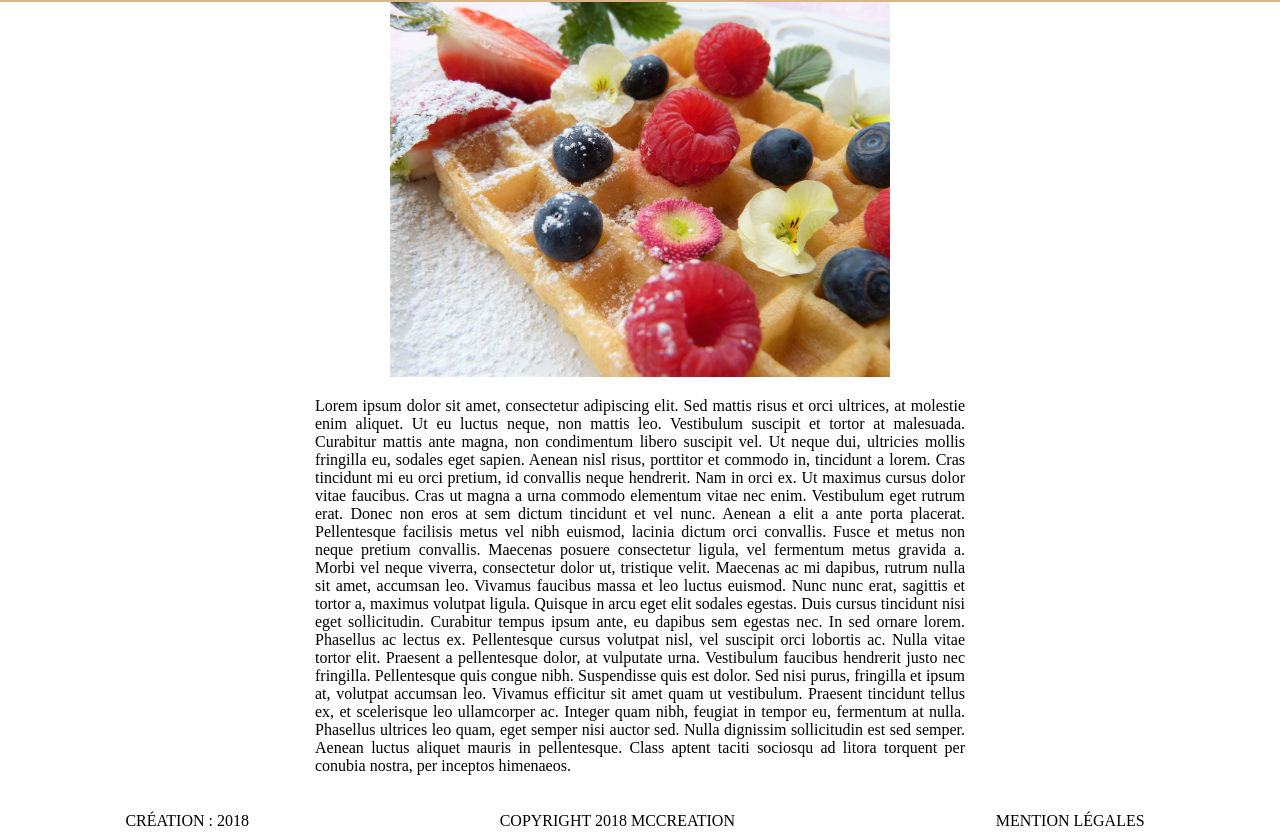
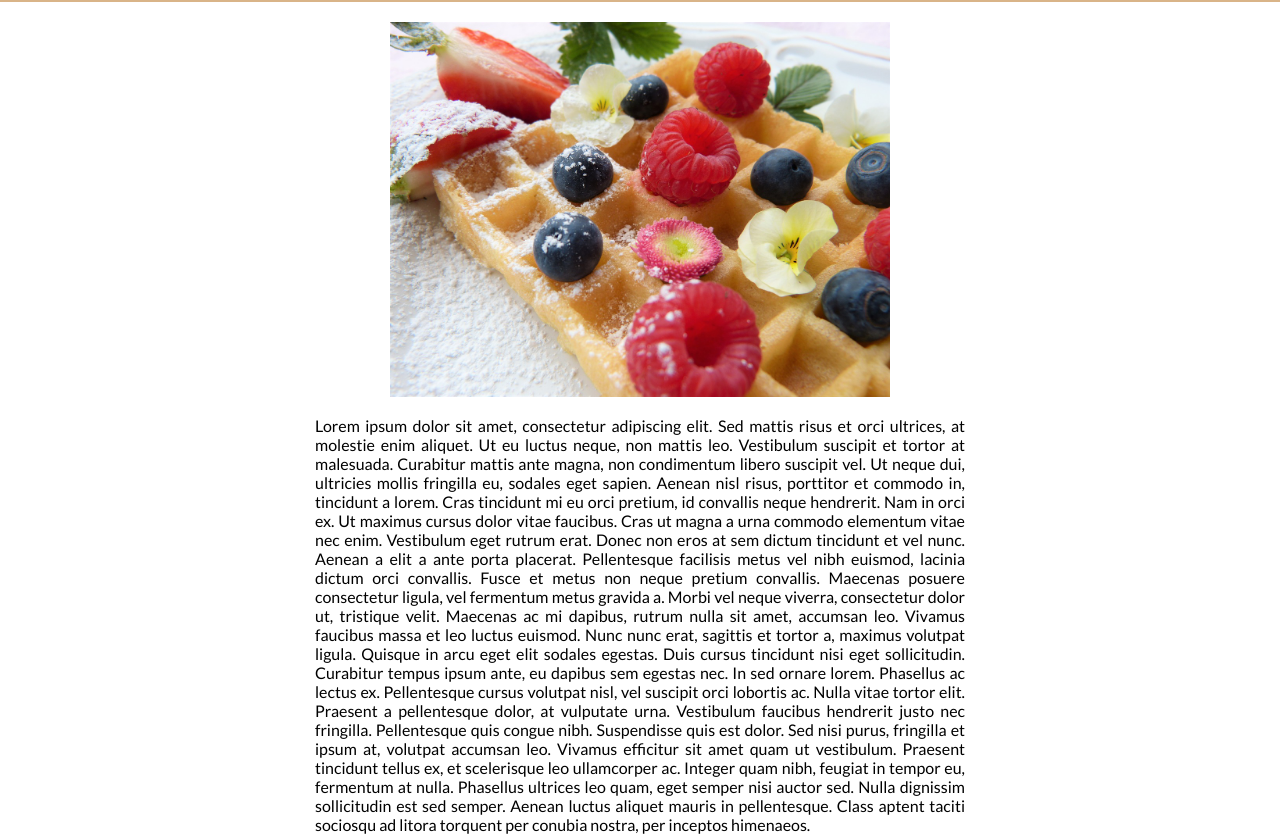
Before and after one commit to Nepheny/DWM10_htmlStarterKit, a plain HTML site: page index.html in a window 1280 px wide. Shown: the part 58-893 px from the top of the page. Drawn offline with Linux system fonts and the light colour scheme.

Commit message:
Font and bg color of header and footer added

```diff
--- a/index.html
+++ b/index.html
@@ -4,6 +4,8 @@
         <meta charset="utf-8">
         <title>C'est mon super site</title>
         <!-- Chargement de nos feuilles de style -->
+        <link href="https://fonts.googleapis.com/css?family=Lato" rel="stylesheet">
+        <link href="http://fonts.googleapis.com/css?family=Crete+Round" rel="stylesheet">
         <link rel="stylesheet" href="./style.css" type="text/css">
     </head>
     <body class="no-padding-margin">
--- a/style.css
+++ b/style.css
@@ -1,10 +1,19 @@
-                    /* Selector for balises */
+/* General */
+*{
+    font-family: 'Lato', sans-serif;
+}
+/* Selector for balises */
 header{
     height: 60px;
     background-color: #D9B488;
 }
+main{
+    min-height: 85vh;
+    margin: 20px 0;
+}
 footer{
     height: 60px;
+    background-color: #D9B488;
 }
 .p-base{
     width: 650px;
@@ -29,7 +38,6 @@
     padding: 0 10px;
     color: black;
     text-decoration: none;
-    text-transform: uppercase;
 }
 .full-height{
     height: 100%;
@@ -46,6 +54,11 @@
 .list-no-style{
     list-style: none;
 }
+/* Selector for id */
+#logo-title{
+    text-transform: uppercase;
+}
+
                     /* Complex selectors */
 .image-container>img{
     max-width: 100%;
```
